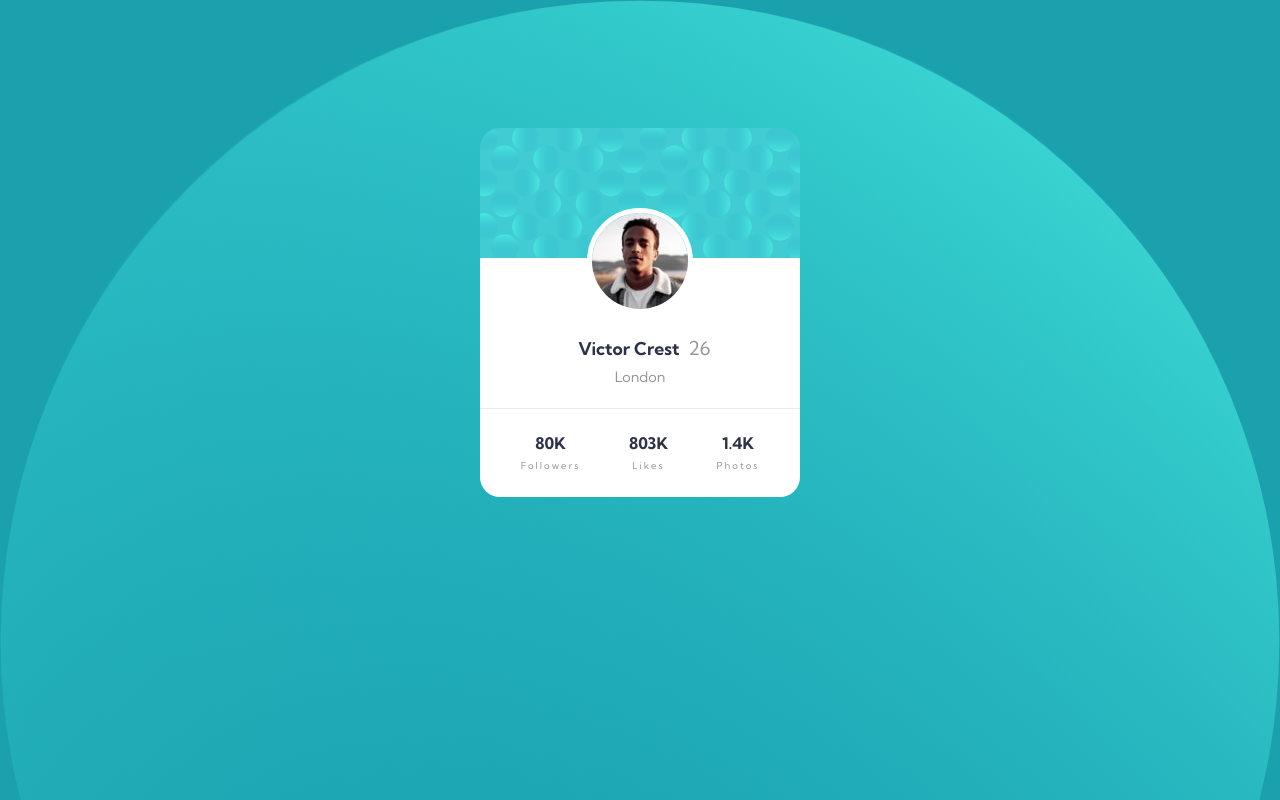
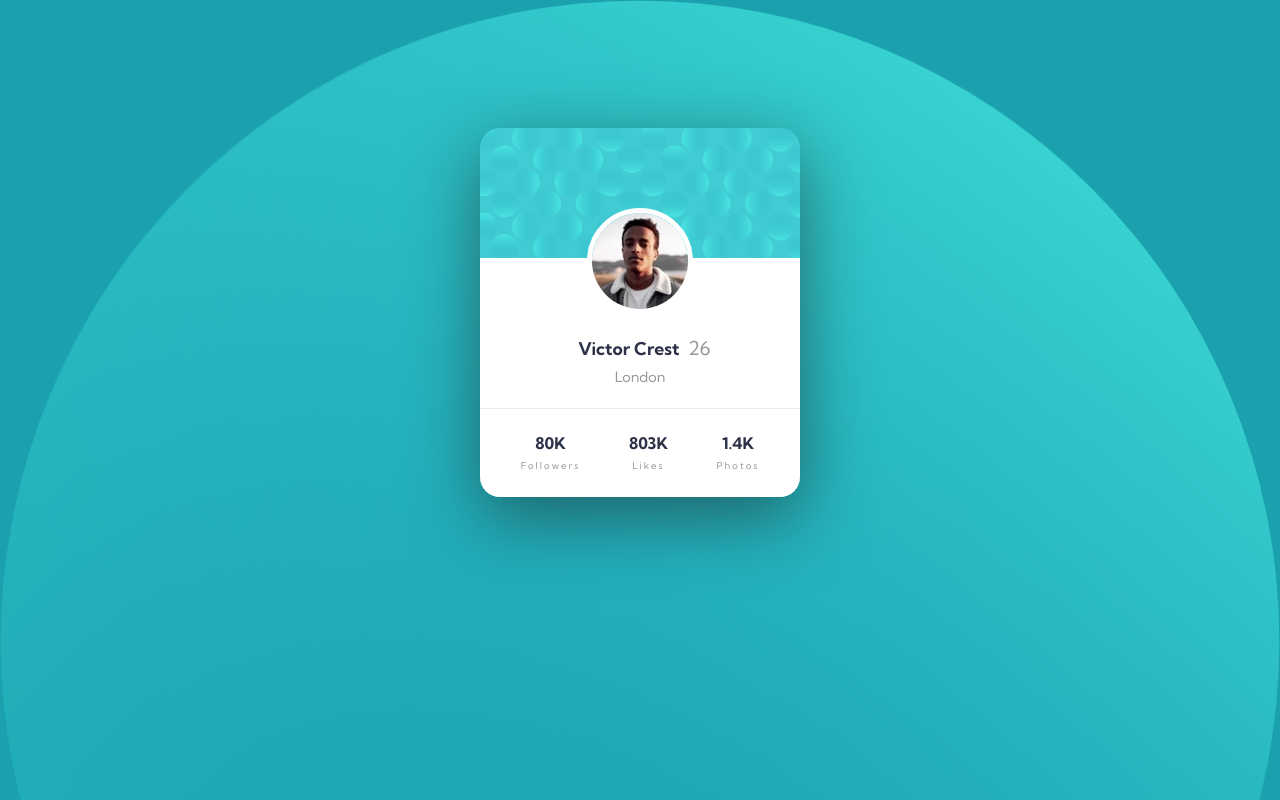
Before and after one commit to packerpot/Profile-card-component, a plain HTML site: page index.html in a window 1280 px wide. Drawn offline with Linux system fonts and the light colour scheme.

Commit message:
Update style.css

```diff
--- a/style.css
+++ b/style.css
@@ -22,6 +22,7 @@ body {
     margin: 8em auto;
     border-radius: 20px;
     text-align: center;
+    box-shadow: 1px 20px 70px rgb(23, 17, 17,0.5);
 }
 
 .container-one {
```
